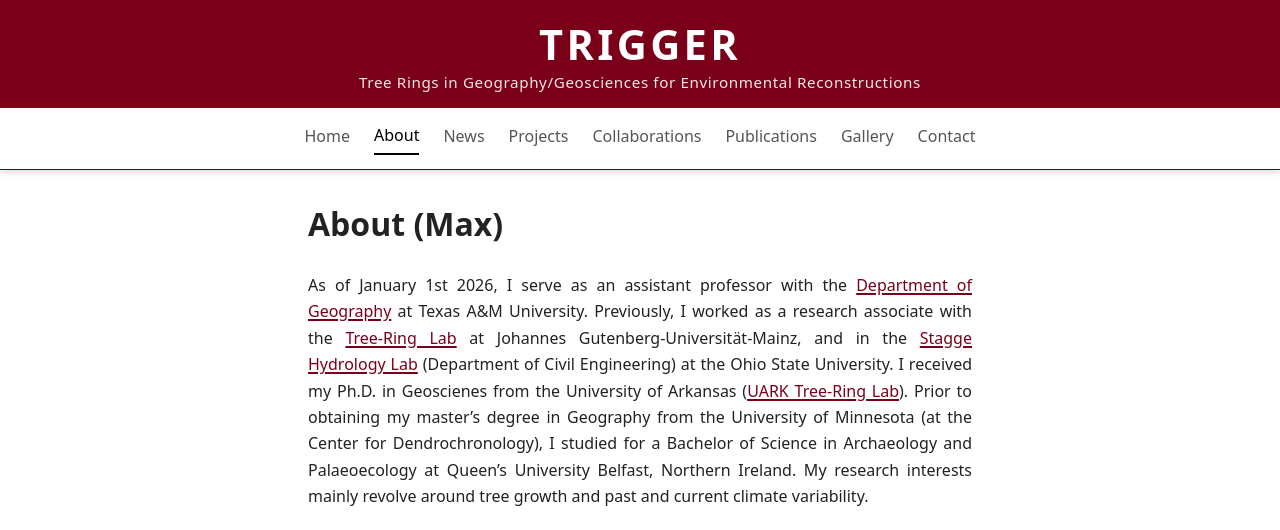
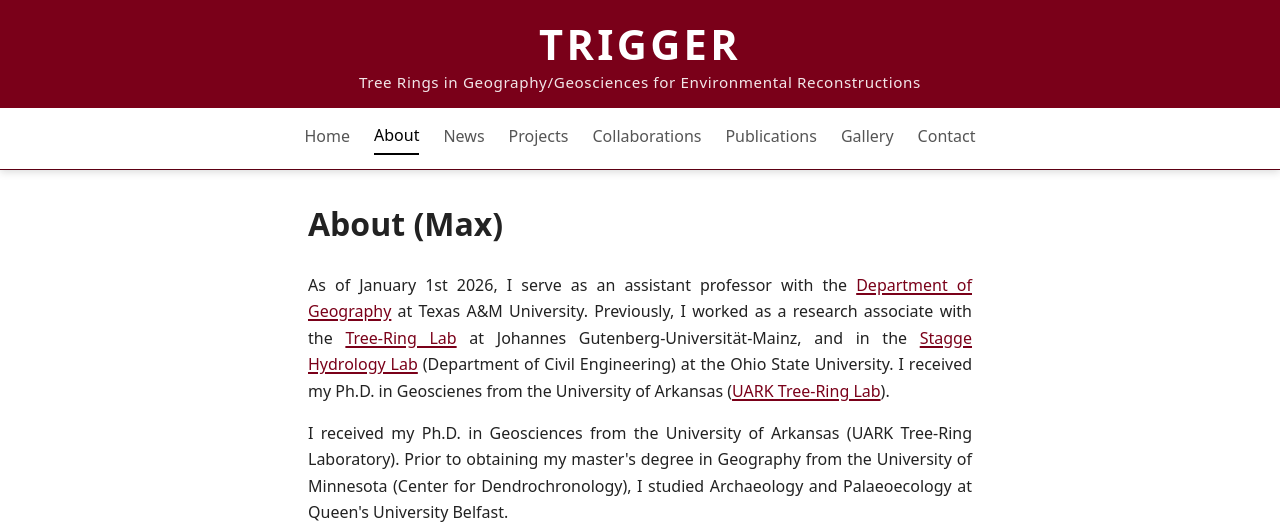
Before and after one commit to mcatorbenson/mcatorbenson.github.io, a Jekyll site: the page built from about/index.md, in a window 1280 px wide and 1272 px high. Shown: the top 530 px of the window. Built offline with Jekyll 4.4.1, drawn with Linux system fonts in a browser that asks for light colours; grey boxes are pictures that could not be loaded.

Commit message:
Update index.md

```diff
--- a/about/index.md
+++ b/about/index.md
@@ -3,7 +3,23 @@
 title: About
 ---
 # About (Max)
-As of January 1st 2026, I serve as an assistant professor with the <a href="https://artsci.tamu.edu/geography/index.html">Department of Geography</a> at Texas A&M University. Previously, I worked as a research associate with the <a href="https://www.climatology.uni-mainz.de">Tree-Ring Lab</a> at Johannes Gutenberg-Universität-Mainz, and in the <a href="https://www.jstagge.com">Stagge Hydrology Lab</a> (Department of Civil Engineering) at the Ohio State University. I received my Ph.D. in Geoscienes from the University of Arkansas (<a href="https://dendro.uark.edu/">UARK Tree-Ring Lab</a>). Prior to obtaining my master's degree in Geography from the University of Minnesota (at the Center for Dendrochronology), I studied for a Bachelor of Science in Archaeology and Palaeoecology at Queen's University Belfast, Northern Ireland. My research interests mainly revolve around tree growth and past and current climate variability.
+
+<div class="about-intro">
+  <div class="about-text">
+    <p>
+As of January 1st 2026, I serve as an assistant professor with the <a href="https://artsci.tamu.edu/geography/index.html">Department of Geography</a> at Texas A&M University. Previously, I worked as a research associate with the <a href="https://www.climatology.uni-mainz.de">Tree-Ring Lab</a> at Johannes Gutenberg-Universität-Mainz, and in the <a href="https://www.jstagge.com">Stagge Hydrology Lab</a> (Department of Civil Engineering) at the Ohio State University. I received my Ph.D. in Geoscienes from the University of Arkansas (<a href="https://dendro.uark.edu/">UARK Tree-Ring Lab</a>).
+
+    </p>
+        <p>
+      I received my Ph.D. in Geosciences from the University of Arkansas (UARK Tree-Ring Laboratory).
+      Prior to obtaining my master's degree in Geography from the University of Minnesota
+      (Center for Dendrochronology), I studied Archaeology and Palaeoecology at Queen's University Belfast.
+    </p>
+      </div>
+  <div class="about-photo">
+    <img src="/assets/images/SDC11860.JPG" alt="Photo of Max Torbenson">
+  </div>
+</div>
 
 # About (others)
 To be expanded soon (hopefully).
```
